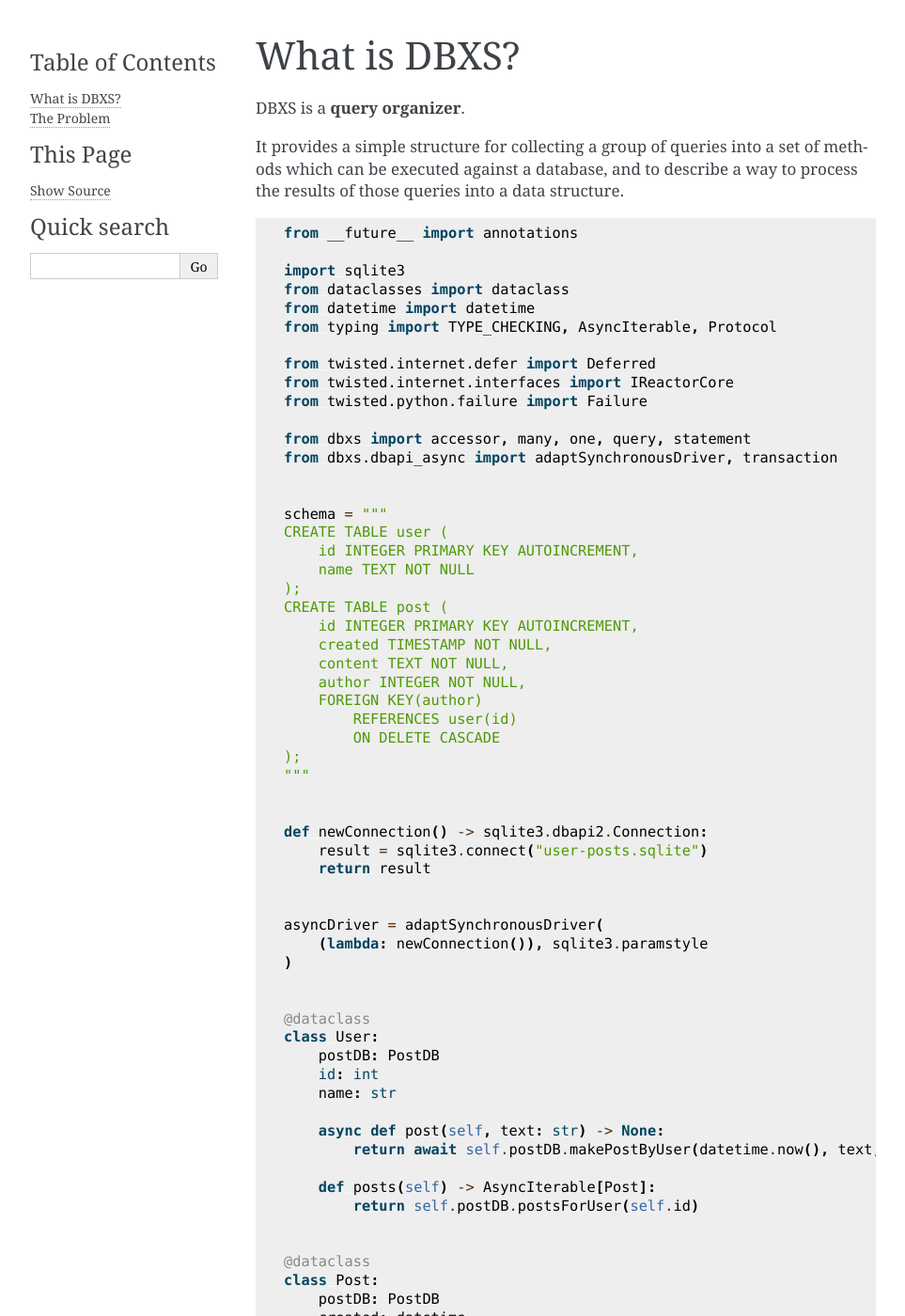
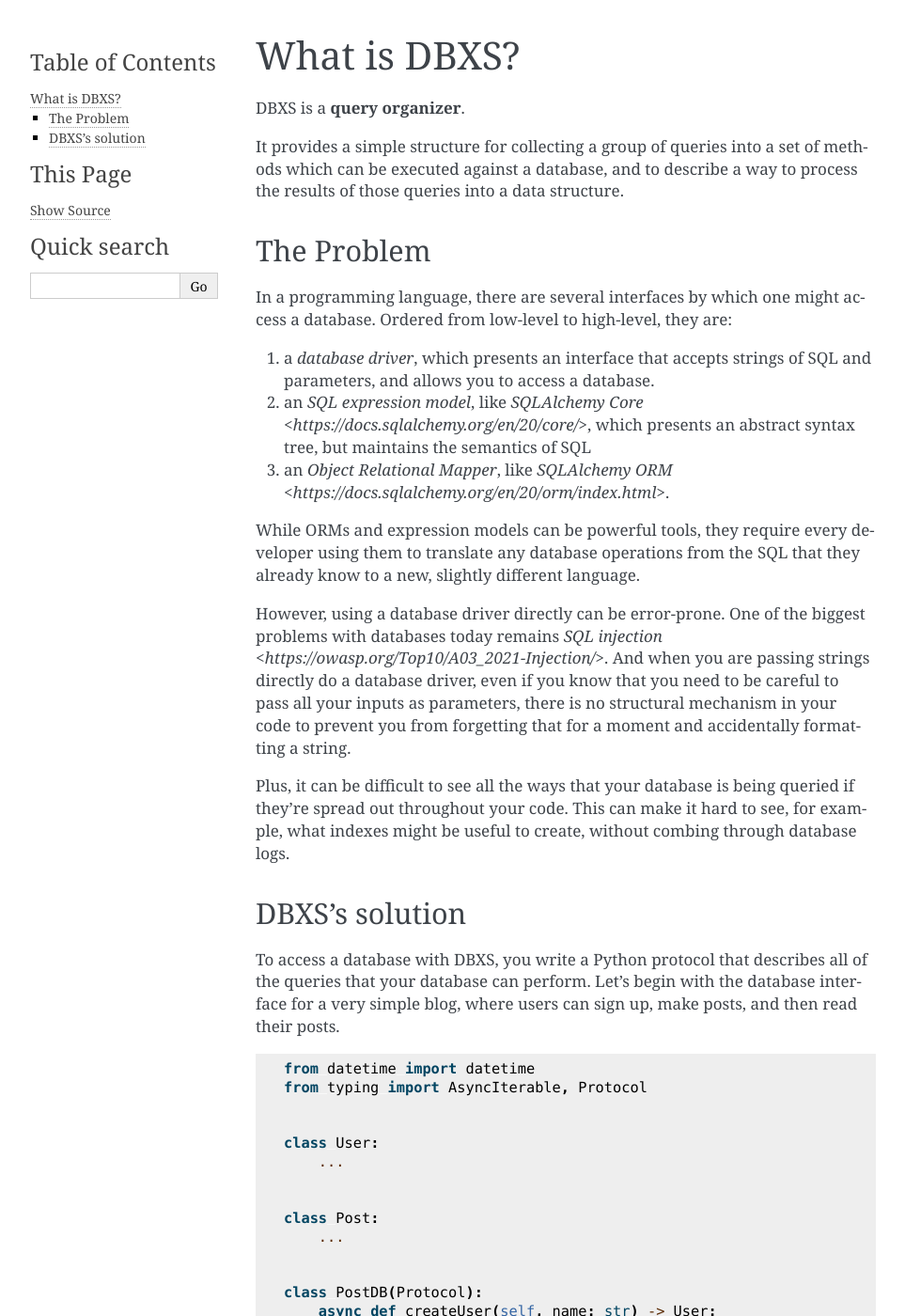
Before and after one commit to glyph/DBXS, a Sphinx documentation site: the page built from docs/introduction.rst, in a window 1280 px wide and 1400 px high. Shown: the whole window at 94% size, without its empty margins (148-1111 px from the left). Built offline with Sphinx 7.4.7, drawn with Linux system fonts in a browser that asks for light colours; some of the changed text lies outside the part shown.

Commit message:
start filling out the documentation
This commit was sponsored by Matt Campbell, Thomas Ballinger, and
Jason Walker, and my other patrons.  If you want to join them, you can
support my work at https://patreon.com/creatorglyph.

```diff
--- /dev/null
+++ b/docs/codeexamples/no_db_yet_userpost.py
@@ -0,0 +1,23 @@
+from datetime import datetime
+from typing import AsyncIterable, Protocol
+
+
+class User:
+    ...
+
+
+class Post:
+    ...
+
+
+class PostDB(Protocol):
+    async def createUser(self, name: str) -> User:
+        ...
+
+    def postsForUser(self, userID: int) -> AsyncIterable[Post]:
+        ...
+
+    async def makePostByUser(
+        self, created: datetime, content: str, author: int
+    ) -> None:
+        ...
--- a/docs/codeexamples/userpost.py
+++ b/docs/codeexamples/userpost.py
@@ -40,11 +40,13 @@
 )
 
 
+# user attributes
 @dataclass
 class User:
     postDB: PostDB
     id: int
     name: str
+    # end user attributes
 
     async def post(self, text: str) -> None:
         return await self.postDB.makePostByUser(datetime.now(), text, self.id)
--- /dev/null
+++ b/docs/howto.rst
@@ -0,0 +1,4 @@
+How do you use it?
+==================
+
+.. literalinclude:: codeexamples/userpost.py
--- a/docs/index.rst
+++ b/docs/index.rst
@@ -11,6 +11,7 @@
    :caption: Contents:
 
    introduction
+   howto
 
 
 Indices and tables
--- a/docs/introduction.rst
+++ b/docs/introduction.rst
@@ -8,17 +8,8 @@
 methods which can be executed against a database, and to describe a way to
 process the results of those queries into a data structure.
 
-.. literalinclude:: codeexamples/userpost.py
-
-===========
 The Problem
 ===========
-
-One of the biggest problems with databases today remains `SQL injection
-<https://owasp.org/Top10/A03_2021-Injection/>`.
-
-
-
 
 In a programming language, there are several interfaces by which one might
 access a database.  Ordered from low-level to high-level, they are:
@@ -32,3 +23,43 @@
 
 3. an *Object Relational Mapper*, like `SQLAlchemy ORM
    <https://docs.sqlalchemy.org/en/20/orm/index.html>`.
+
+While ORMs and expression models can be powerful tools, they require every
+developer using them to translate any database operations from the SQL that
+they already know to a new, slightly different language.
+
+However, using a database driver directly can be error-prone.  One of the
+biggest problems with databases today remains `SQL injection
+<https://owasp.org/Top10/A03_2021-Injection/>`.  And when you are passing
+strings directly do a database driver, even if you know that you need to be
+careful to pass all your inputs as parameters, there is no structural mechanism
+in your code to prevent you from forgetting that for a moment and accidentally
+formatting a string.
+
+Plus, it can be difficult to see all the ways that your database is being
+queried if they're spread out throughout your code.  This can make it hard to
+see, for example, what indexes might be useful to create, without combing
+through database logs.
+
+
+DBXS's solution
+===============
+
+To access a database with DBXS, you write a Python protocol that describes all
+of the queries that your database can perform.  Let's begin with the database
+interface for a very simple blog, where users can sign up, make posts, and then
+read their posts.
+
+.. literalinclude:: codeexamples/no_db_yet_userpost.py
+
+We have a ``User`` record class, a ``Post`` record class, and a ``PostDB``
+protocol that allows us to create users, list posts for users, and make posts.
+
+First, let's fill out that ``User`` class.  We'll make it a ``dataclass``.
+Record classes will need some way to refer back to their database, so it will
+have a ``PostDB`` as its first attribute, then an integer ``id`` and a string
+``name``.
+
+.. literalinclude:: codeexamples/userpost.py
+   :start-after: # user attributes
+   :end-before: # end user attributes
```
